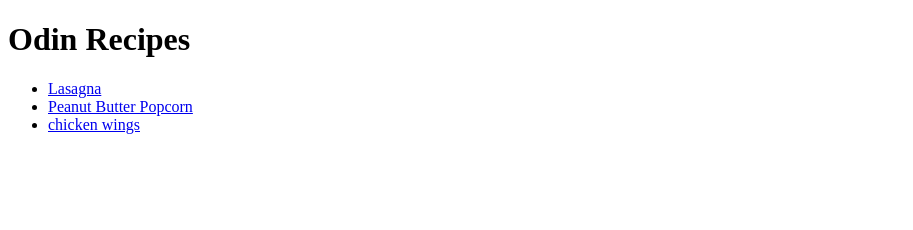
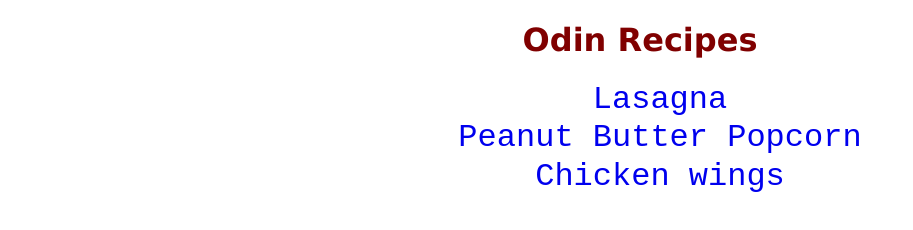
Before and after one commit to jhh02/odin-recipes, a plain HTML site: page index.html in a window 1280 px wide. Shown: the whole page, without its empty margins (0-913 px from the left). Drawn offline with Linux system fonts and the light colour scheme.

Commit message:
added style.css

```diff
--- a/index.html
+++ b/index.html
@@ -4,14 +4,15 @@
     <meta charset="UTF-8">
     <meta http-equiv="X-UA-Compatible" content="IE=edge">
     <meta name="viewport" content="width=device-width, initial-scale=1.0">
+    <link rel="stylesheet" href="styles.css">
     <title>Document</title>
 </head>
 <body>
-    <h1>Odin Recipes</h1>
+    <h1 class="title">Odin Recipes</h1>
     <ul>
-        <li><a href="./recipes/lasagna.html">Lasagna</a></li>
-        <li><a href="./recipes/peanutbutterpopcorn.html">Peanut Butter Popcorn</a></li>
-        <li><a href="./recipes/chickenwings.html" alt="chicken wing picture">chicken wings</a></li>
+        <li><a class="food"  href="./recipes/lasagna.html">Lasagna</a></li>
+        <li><a class="food"  href="./recipes/peanutbutterpopcorn.html">Peanut Butter Popcorn</a></li>
+        <li><a class="food" href="./recipes/chickenwings.html" alt="chicken wing picture">Chicken wings</a></li>
     </ul>
 </body>
 </html>
--- /dev/null
+++ b/styles.css
@@ -0,0 +1,18 @@
+.title {
+    color: maroon;
+    text-align: center;
+    font-family: 'Lucida Sans', 'Lucida Sans Regular', 'Lucida Grande', 'Lucida Sans Unicode', Geneva, Verdana, sans-serif;
+}
+
+.food {
+    text-decoration: none;
+    font-family: 'Courier New', Courier, monospace;
+    font-size: 2em;
+    line-height: 1.2em;
+
+}
+
+ul {
+    list-style-type: none;
+    text-align: center;
+}
```
